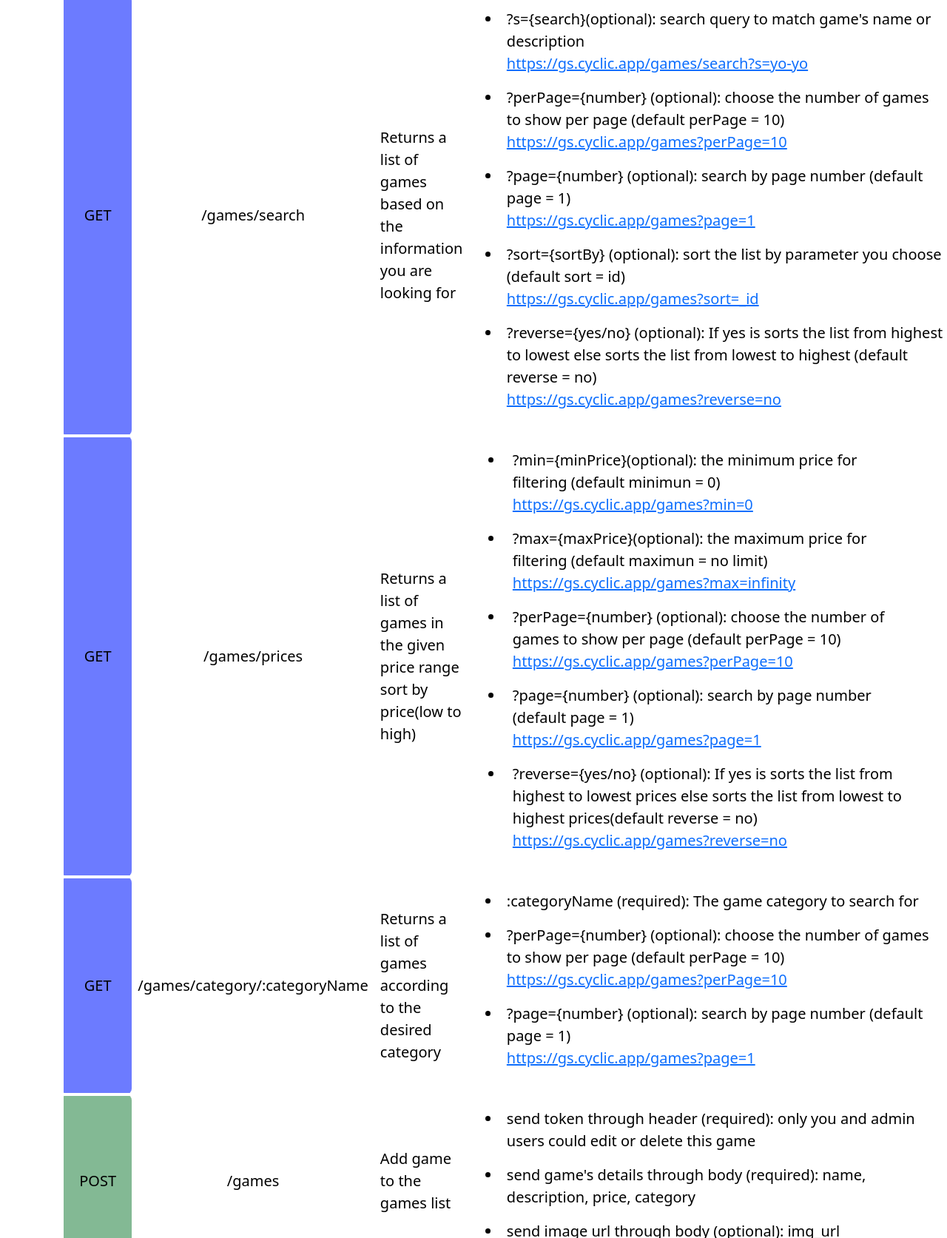
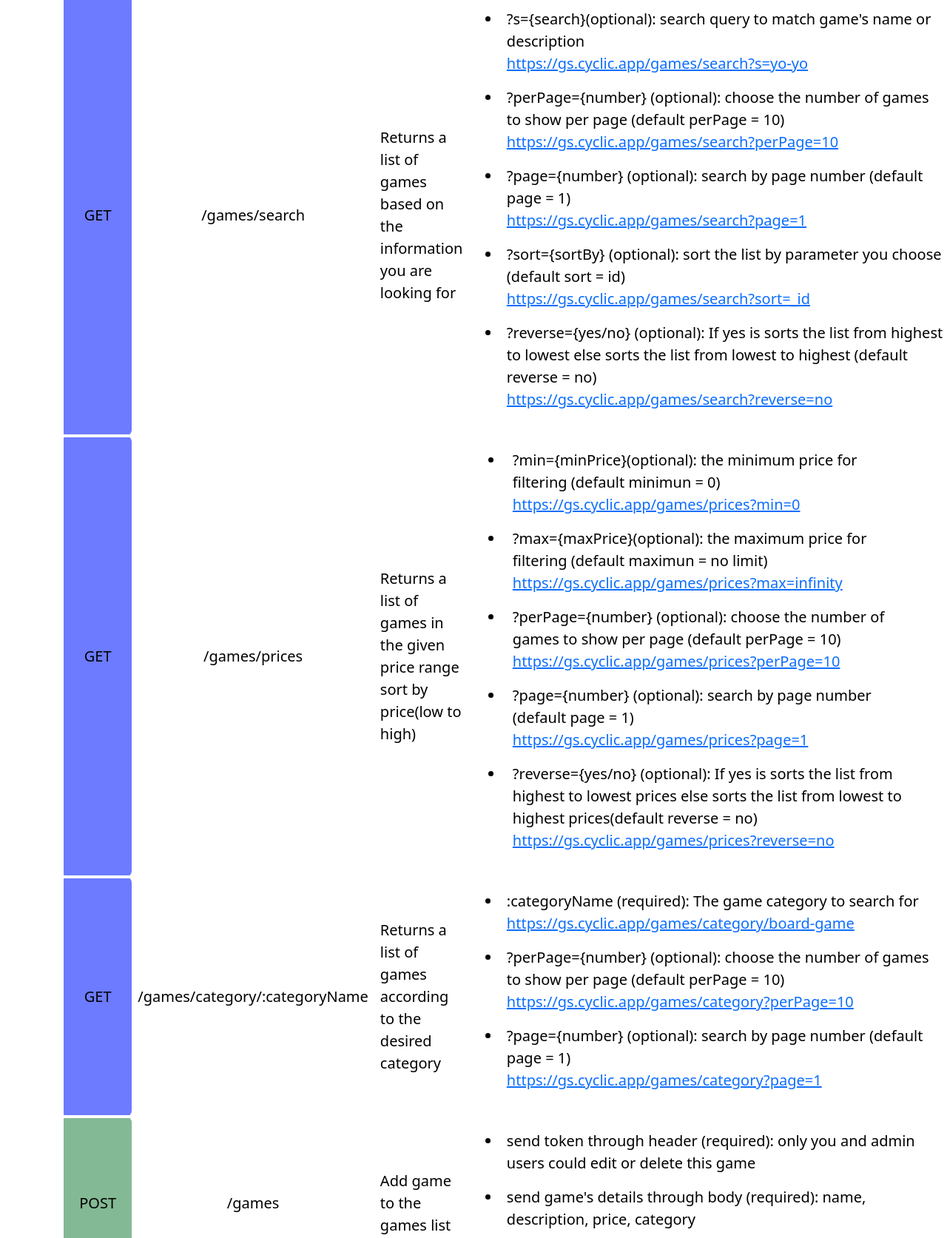
Before and after one commit to Razshuker/games, a website: page public/index.html in a window 1280 px wide. Shown: the part 1597-3270 px from the top of the page at 74% size. Drawn offline with nearby package versions, Linux system fonts and the light colour scheme; a web font is replaced by a local one.

Commit message:
Add files via upload

```diff
--- a/public/index.html
+++ b/public/index.html
@@ -26,7 +26,7 @@
     <main class="container-fluid">
         <div class="container">
             <h2 id="document" class="display-2 text-center mt-3">Documentation</h2>
-            <table class="table lead align-middle">
+            <table class="table table-hover lead align-middle">
                 <thead class="text-center">
                     <tr>
                         <th>HTTP method</th>
@@ -101,11 +101,12 @@
                                     per page (default perPage = 10)
                                     <br>
                                     <a
-                                        href="https://gs.cyclic.app/games?perPage=10">https://gs.cyclic.app/games?perPage=10</a>
+                                        href="https://gs.cyclic.app/games/search?perPage=10">https://gs.cyclic.app/games/search?perPage=10</a>
                                 </li>
                                 <li><strong>?page={number} (optional): </strong>search by page number (default page = 1)
                                     <br>
-                                    <a href="https://gs.cyclic.app/games?page=1">https://gs.cyclic.app/games?page=1</a>
+                                    <a
+                                        href="https://gs.cyclic.app/games/search?page=1">https://gs.cyclic.app/games/search?page=1</a>
 
                                 </li>
                                 <li><strong>?sort={sortBy} (optional): </strong>sort the list by parameter you choose
@@ -113,7 +114,7 @@
                                     = id)
                                     <br>
                                     <a
-                                        href="https://gs.cyclic.app/games?sort=_id">https://gs.cyclic.app/games?sort=_id</a>
+                                        href="https://gs.cyclic.app/games/search?sort=_id">https://gs.cyclic.app/games/search?sort=_id</a>
                                 </li>
                                 <li><strong>?reverse={yes/no} (optional): </strong>If yes is sorts the list from highest
                                     to lowest
@@ -121,7 +122,7 @@
                                     sorts the list from lowest to highest (default reverse = no)
                                     <br>
                                     <a
-                                        href="https://gs.cyclic.app/games?reverse=no">https://gs.cyclic.app/games?reverse=no</a>
+                                        href="https://gs.cyclic.app/games/search?reverse=no">https://gs.cyclic.app/games/search?reverse=no</a>
                                 </li>
                             </ul>
                         </td>
@@ -137,24 +138,26 @@
                                     (default minimun =
                                     0)
                                     <br>
-                                    <a href="https://gs.cyclic.app/games?min=0">https://gs.cyclic.app/games?min=0</a>
+                                    <a
+                                        href="https://gs.cyclic.app/games/prices?min=0">https://gs.cyclic.app/games/prices?min=0</a>
                                 </li>
                                 <li><strong>?max={maxPrice}(optional): </strong> the maximum price for filtering
                                     (default maximun =
                                     no limit)
                                     <br>
                                     <a
-                                        href="https://gs.cyclic.app/games?max=infinity">https://gs.cyclic.app/games?max=infinity</a>
+                                        href="https://gs.cyclic.app/games/prices?max=infinity">https://gs.cyclic.app/games/prices?max=infinity</a>
                                 </li>
                                 <li><strong>?perPage={number} (optional): </strong>choose the number of games to show
                                     per page (default perPage = 10)
                                     <br>
                                     <a
-                                        href="https://gs.cyclic.app/games?perPage=10">https://gs.cyclic.app/games?perPage=10</a>
+                                        href="https://gs.cyclic.app/games/prices?perPage=10">https://gs.cyclic.app/games/prices?perPage=10</a>
                                 </li>
                                 <li><strong>?page={number} (optional): </strong>search by page number (default page = 1)
                                     <br>
-                                    <a href="https://gs.cyclic.app/games?page=1">https://gs.cyclic.app/games?page=1</a>
+                                    <a
+                                        href="https://gs.cyclic.app/games/prices?page=1">https://gs.cyclic.app/games/prices?page=1</a>
                                 </li>
                                 <li><strong>?reverse={yes/no} (optional): </strong>If yes is sorts the list from highest
                                     to lowest
@@ -163,7 +166,7 @@
                                     sorts the list from lowest to highest prices(default reverse = no)
                                     <br>
                                     <a
-                                        href="https://gs.cyclic.app/games?reverse=no">https://gs.cyclic.app/games?reverse=no</a>
+                                        href="https://gs.cyclic.app/games/prices?reverse=no">https://gs.cyclic.app/games/prices?reverse=no</a>
                                 </li>
                             </ul>
                         </td>
@@ -175,17 +178,22 @@
                         <td>Returns a list of games according to the desired category</td>
                         <td>
                             <ul>
-                                <li><strong>:categoryName (required): </strong>The game category to search for</li>
+                                <li><strong>:categoryName (required): </strong>The game category to search for
+                                    <br>
+                                    <a
+                                        href="https://gs.cyclic.app/games/category/board-game">https://gs.cyclic.app/games/category/board-game</a>
+                                </li>
                                 <li><strong>?perPage={number} (optional): </strong>choose the number of games to show
                                     per page (default perPage = 10)
                                     <br>
                                     <a
-                                        href="https://gs.cyclic.app/games?perPage=10">https://gs.cyclic.app/games?perPage=10</a>
+                                        href="https://gs.cyclic.app/games/category?perPage=10">https://gs.cyclic.app/games/category?perPage=10</a>
                                 </li>
                                 <li>
                                     <strong>?page={number} (optional): </strong>search by page number (default page = 1)
                                     <br>
-                                    <a href="https://gs.cyclic.app/games?page=1">https://gs.cyclic.app/games?page=1</a>
+                                    <a
+                                        href="https://gs.cyclic.app/games/category?page=1">https://gs.cyclic.app/games/category?page=1</a>
                                 </li>
                             </ul>
                         </td>
@@ -265,7 +273,7 @@
         </div>
         <div class="container mt-5">
             <h2 class="display-3 text-center"> USERS ROUTES</h2>
-            <table class="table lead align-middle">
+            <table class="table table-hover lead align-middle">
                 <thead class="text-center">
                     <tr>
                         <th>HTTP method</th>
```
